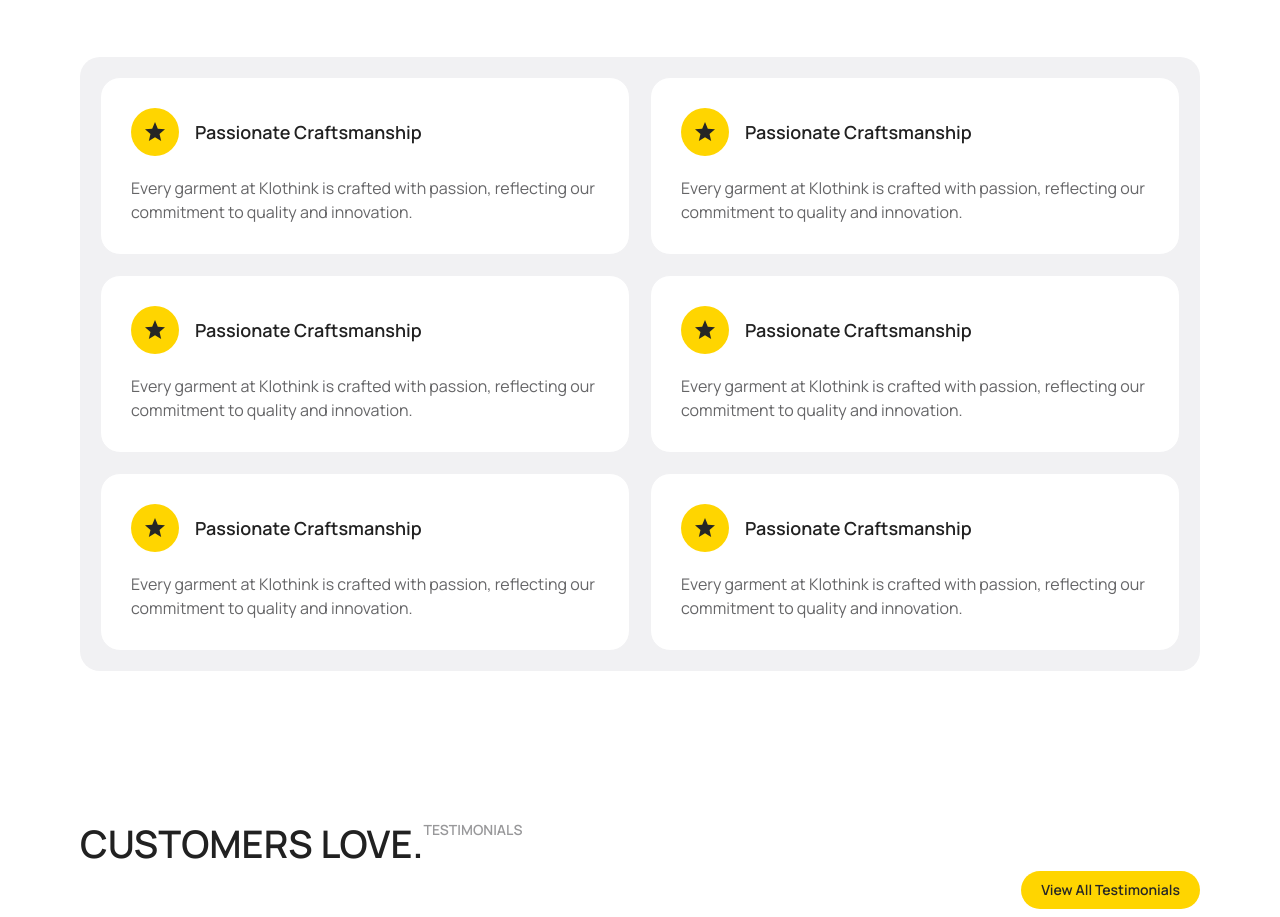
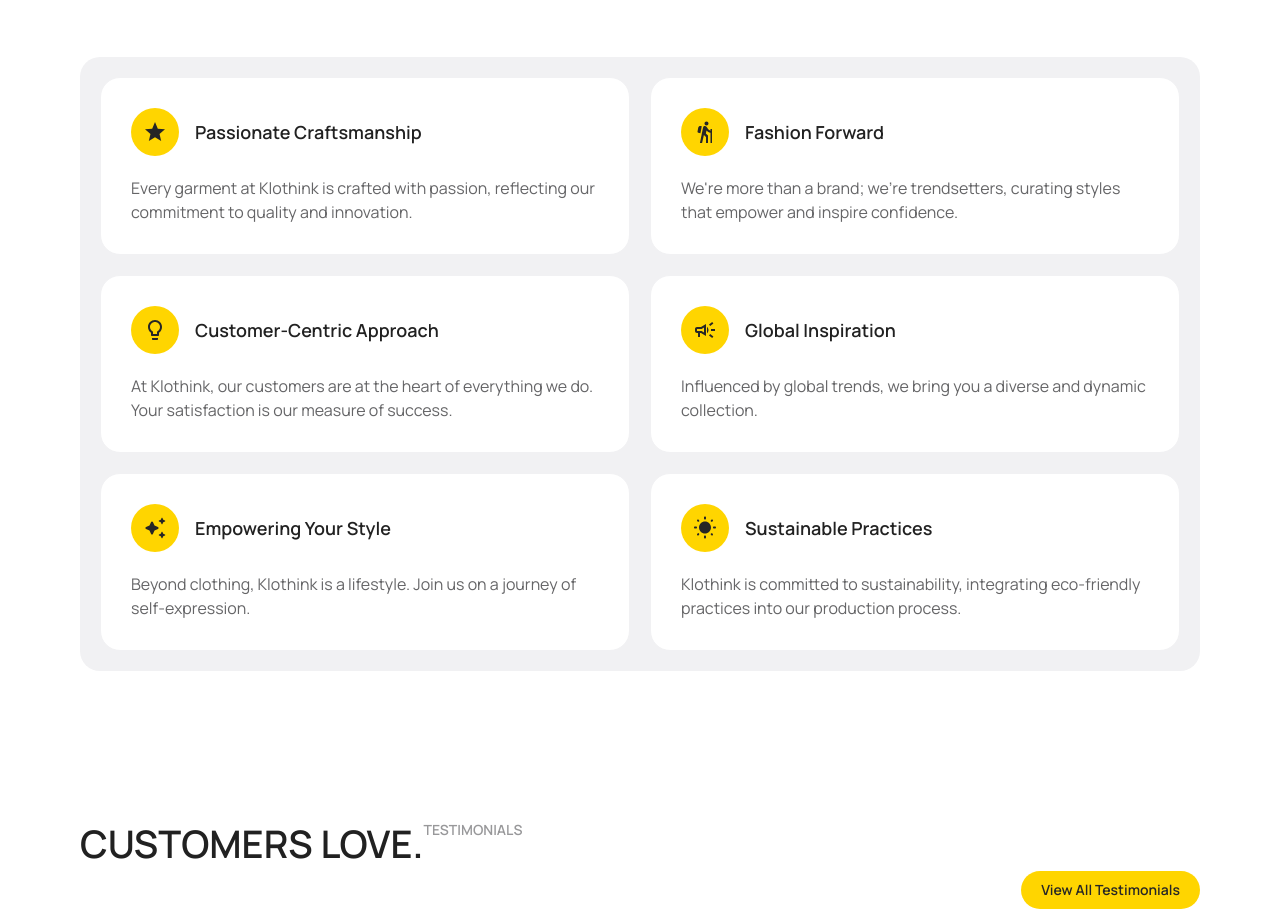
Before and after one commit to gabriel-victor933/project-front-ecommerce, a React (Vite) app: page / in a window 1280 px wide. Shown: the part 2100-3017 px from the top of the page. Built offline with nearby package versions, Linux system fonts and the light colour scheme.

Commit message:
fix: altering icons and texts

```diff
--- a/src/sections/home/Experience.jsx
+++ b/src/sections/home/Experience.jsx
@@ -4,6 +4,11 @@ import StarIcon from '@mui/icons-material/Star';
 import { useState } from "react";
 import useIsMobile from "../../hooks/useIsMobile";
 import SouthOutlinedIcon from '@mui/icons-material/SouthOutlined';
+import AutoAwesomeRoundedIcon from '@mui/icons-material/AutoAwesomeRounded';
+import WbSunnyRoundedIcon from '@mui/icons-material/WbSunnyRounded';
+import LightbulbOutlinedIcon from '@mui/icons-material/LightbulbOutlined';
+import CampaignOutlinedIcon from '@mui/icons-material/CampaignOutlined';
+import HikingOutlinedIcon from '@mui/icons-material/HikingOutlined';
 
 export default function Experience(){
 
@@ -53,24 +58,24 @@ export default function Experience(){
                 <ExperienceCard title={'Passionate Craftsmanship'} text={'Every garment at Klothink is crafted with passion, reflecting our commitment to quality and innovation.'}>
                     <StarIcon />
                 </ExperienceCard>
-                <ExperienceCard title={'Passionate Craftsmanship'} text={'Every garment at Klothink is crafted with passion, reflecting our commitment to quality and innovation.'}>
-                    <StarIcon />
+                <ExperienceCard title={'Fashion Forward'} text={"We're more than a brand; we're trendsetters, curating styles that empower and inspire confidence."}>
+                    <HikingOutlinedIcon />
                 </ExperienceCard>
 
 
                 {(!isMobile || showAll) && (
                     <>
-                        <ExperienceCard title={'Passionate Craftsmanship'} text={'Every garment at Klothink is crafted with passion, reflecting our commitment to quality and innovation.'}>
-                            <StarIcon />
+                        <ExperienceCard title={'Customer-Centric Approach'} text={"At Klothink, our customers are at the heart of everything we do. Your satisfaction is our measure of success."}>
+                            <LightbulbOutlinedIcon />
                         </ExperienceCard>
-                        <ExperienceCard title={'Passionate Craftsmanship'} text={'Every garment at Klothink is crafted with passion, reflecting our commitment to quality and innovation.'}>
-                            <StarIcon />
+                        <ExperienceCard title={'Global Inspiration'} text={"Influenced by global trends, we bring you a diverse and dynamic collection."}>
+                            <CampaignOutlinedIcon />
                         </ExperienceCard>
-                        <ExperienceCard title={'Passionate Craftsmanship'} text={'Every garment at Klothink is crafted with passion, reflecting our commitment to quality and innovation.'}>
-                            <StarIcon />
+                        <ExperienceCard title={'Empowering Your Style'} text={"Beyond clothing, Klothink is a lifestyle. Join us on a journey of self-expression."}>
+                            <AutoAwesomeRoundedIcon />
                         </ExperienceCard>
-                        <ExperienceCard title={'Passionate Craftsmanship'} text={'Every garment at Klothink is crafted with passion, reflecting our commitment to quality and innovation.'}>
-                            <StarIcon />
+                        <ExperienceCard title={'Sustainable Practices'} text={"Klothink is committed to sustainability, integrating eco-friendly practices into our production process."}>
+                            <WbSunnyRoundedIcon />
                         </ExperienceCard>
                     </>
                 )}
```
